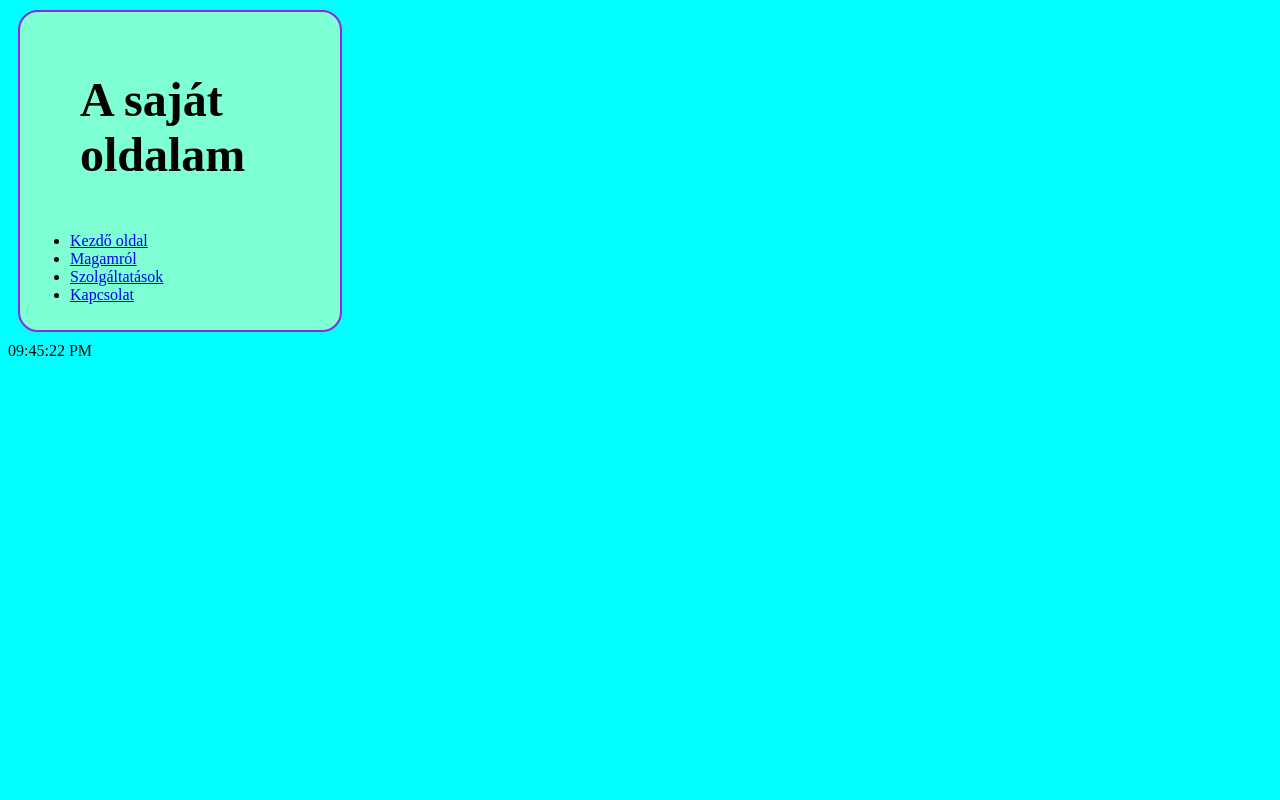
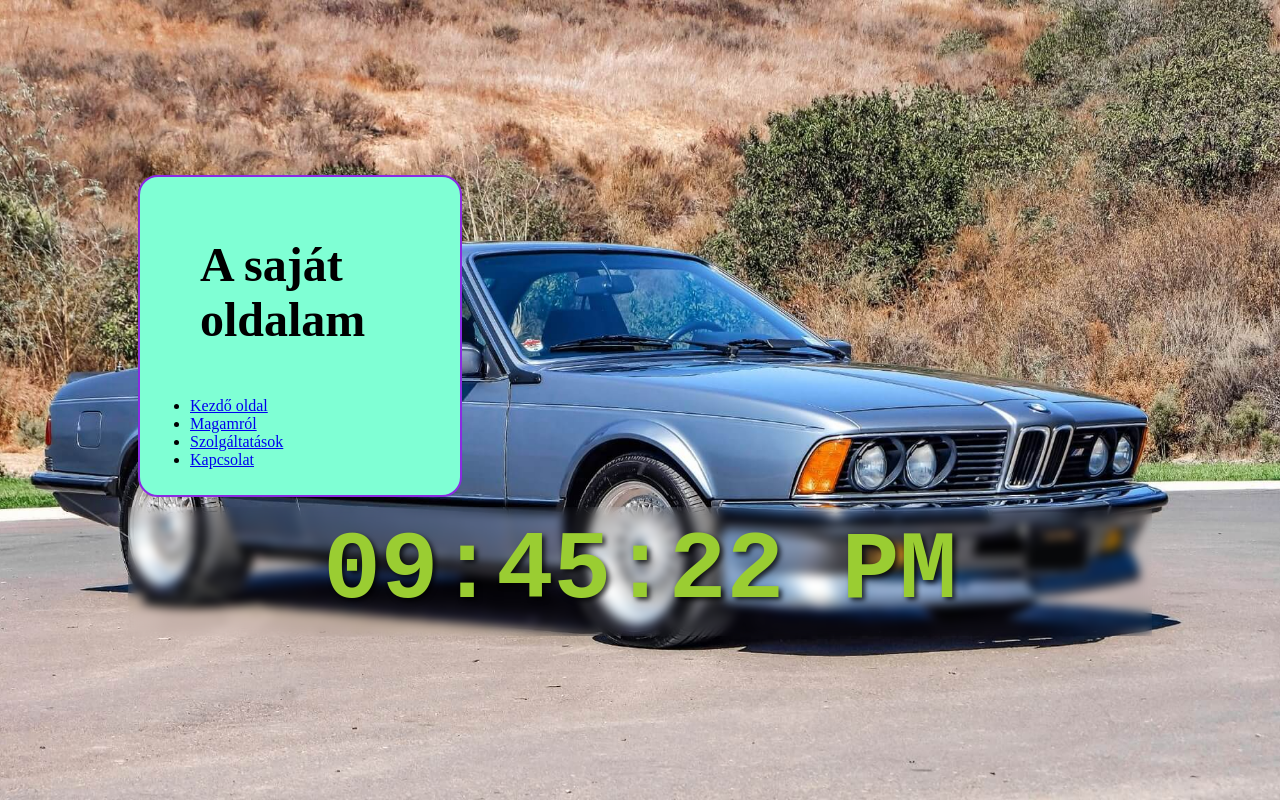
Before and after one commit to korponaiz/react-learn-20250301, a React (Vite) app: page / in a window 1280 px wide. Built offline with nearby package versions, Linux system fonts and the light colour scheme.

Commit message:
DigitalClock css elkészítése.

```diff
--- a/src/DigitalClock/DigitalClock.jsx
+++ b/src/DigitalClock/DigitalClock.jsx
@@ -29,8 +29,8 @@ function DigitalClock(){
 
     return(
         <>
-            <div className="clockContainer">
-                <div className="clock">
+            <div className={styles.clockContainer}>
+                <div className={styles.clock}>
                     <span>{formatTime()}</span>
                 </div>
             </div>
--- a/src/DigitalClock/DigitalClock.module.css
+++ b/src/DigitalClock/DigitalClock.module.css
@@ -1,3 +1,28 @@
 body{
-    background-color: aqua;
+    background-image: url(../assets/BMWM635CSI.jpg);
+    background-position: center;
+    background-repeat: no-repeat;
+    background-size: cover;
+    background-attachment: fixed;
+    margin: 0;
+    /*Optional*/
+    display: flex;
+    justify-content: center;
+    min-height: 100vh;
+    align-items: center;
 }
+
+.clockContainer{
+    backdrop-filter: blur(5px);
+    width: 80vw;
+    padding: 10px 0;
+}
+
+.clock{
+    color: yellowgreen;
+    font-size: 6rem;
+    font-weight: bold;
+    font-family: monospace;
+    text-align: center;
+    text-shadow: 3px 3px 5px hsla(0, 0%, 0%, 0.75);
+}
```
Also changed, not shown: src/assets/bmwm635csi.jpg (added).
